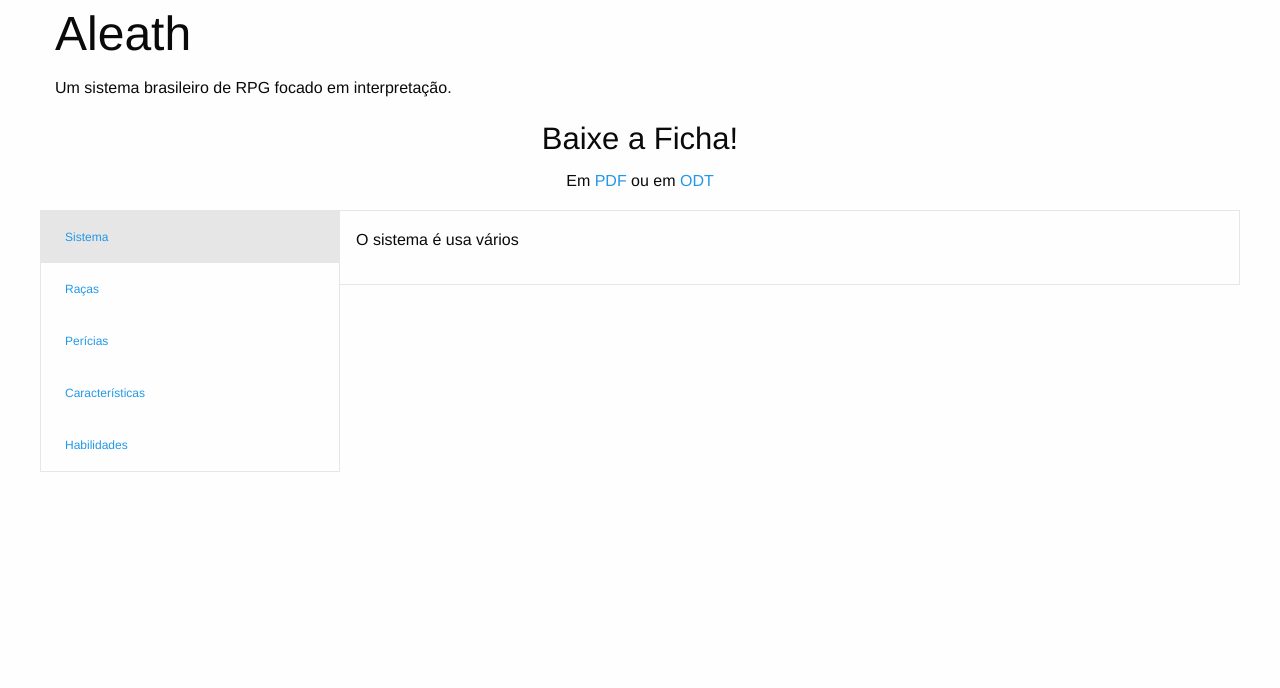
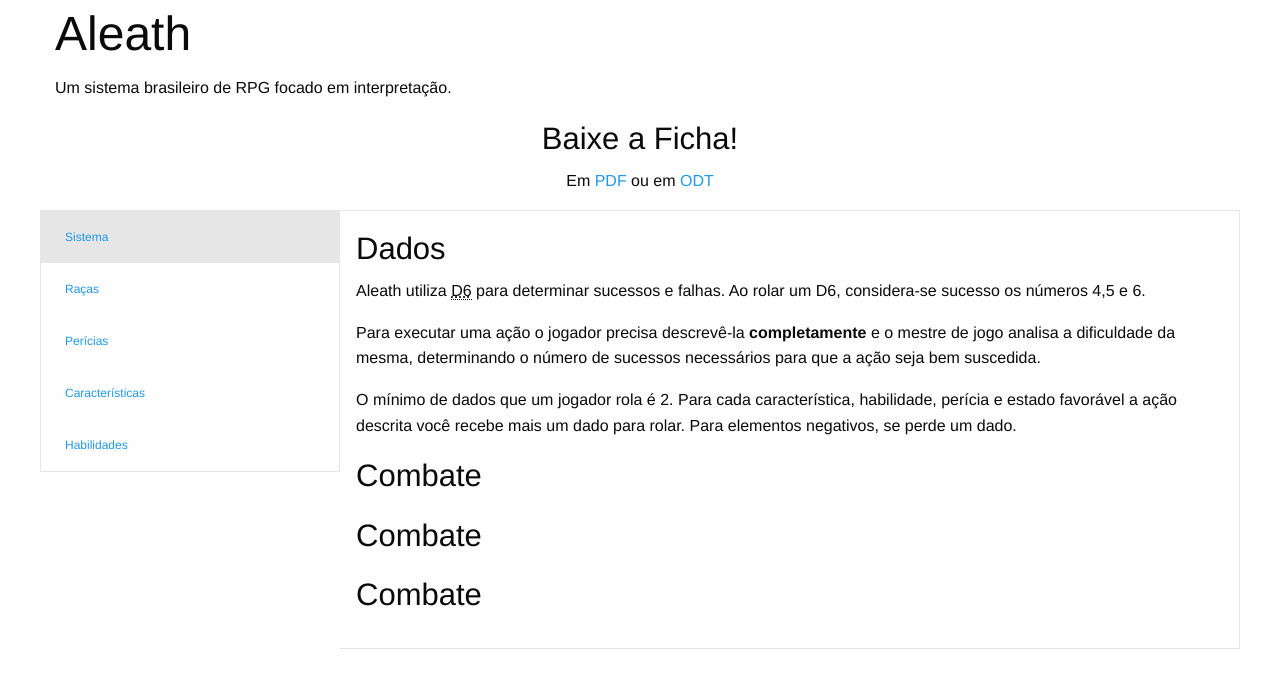
Before and after one commit to HectorCastelli/AleathRPG, a website: page index.html in a window 1280 px wide. Drawn offline with Linux system fonts and the light colour scheme.

Commit message:
Explanation about dices

```diff
--- a/index.html
+++ b/index.html
@@ -38,8 +38,21 @@
             <div class="medium-9 columns">
                 <div class="tabs-content vertical" data-tabs-content="example-vert-tabs">
                     <div class="tabs-panel is-active" id="sistema">
+                        <h3>Dados</h3>
+                        <p>Aleath utiliza <abbr title="Dados de 6 Lados">D6</abbr> para determinar sucessos e falhas. Ao rolar um D6, considera-se sucesso os números 4,5 e 6.</p>
+                        <p>Para executar uma ação o jogador precisa descrevê-la <strong>completamente</strong> e o mestre de jogo analisa a dificuldade da mesma, determinando o número de sucessos necessários para que a ação seja bem suscedida.</p>
+                        <p>O mínimo de dados que um jogador rola é 2. Para cada característica, habilidade, perícia e estado favorável a ação descrita você recebe mais um dado para rolar. Para elementos negativos, se perde um dado.</p>
+
+                        <h3>Combate</h3>
                         <p>
-                            O sistema é usa vários
+                        </p>
+
+                        <h3>Combate</h3>
+                        <p>
+                        </p>
+
+                        <h3>Combate</h3>
+                        <p>
                         </p>
                     </div>
                     <div class="tabs-panel" id="raca">
@@ -51,7 +64,7 @@
                     <div class="tabs-panel" id="caracteristicas">
                         <p>Lorem ipsum dolor sit amet, consectetur adipisicing elit, sed do eiusmod tempor incididunt ut labore et dolore magna aliqua.</p>
                     </div>
-                    <div class="tabs-panel" id="Habilidades">
+                    <div class="tabs-panel" id="habilidades">
                         <p>Duis aute irure dolor in reprehenderit in voluptate velit esse cillum dolore eu fugiat nulla pariatur. Excepteur sint occaecat cupidatat non proident, sunt in culpa qui officia deserunt mollit anim id est laborum.</p>
                     </div>
                 </div>
```
